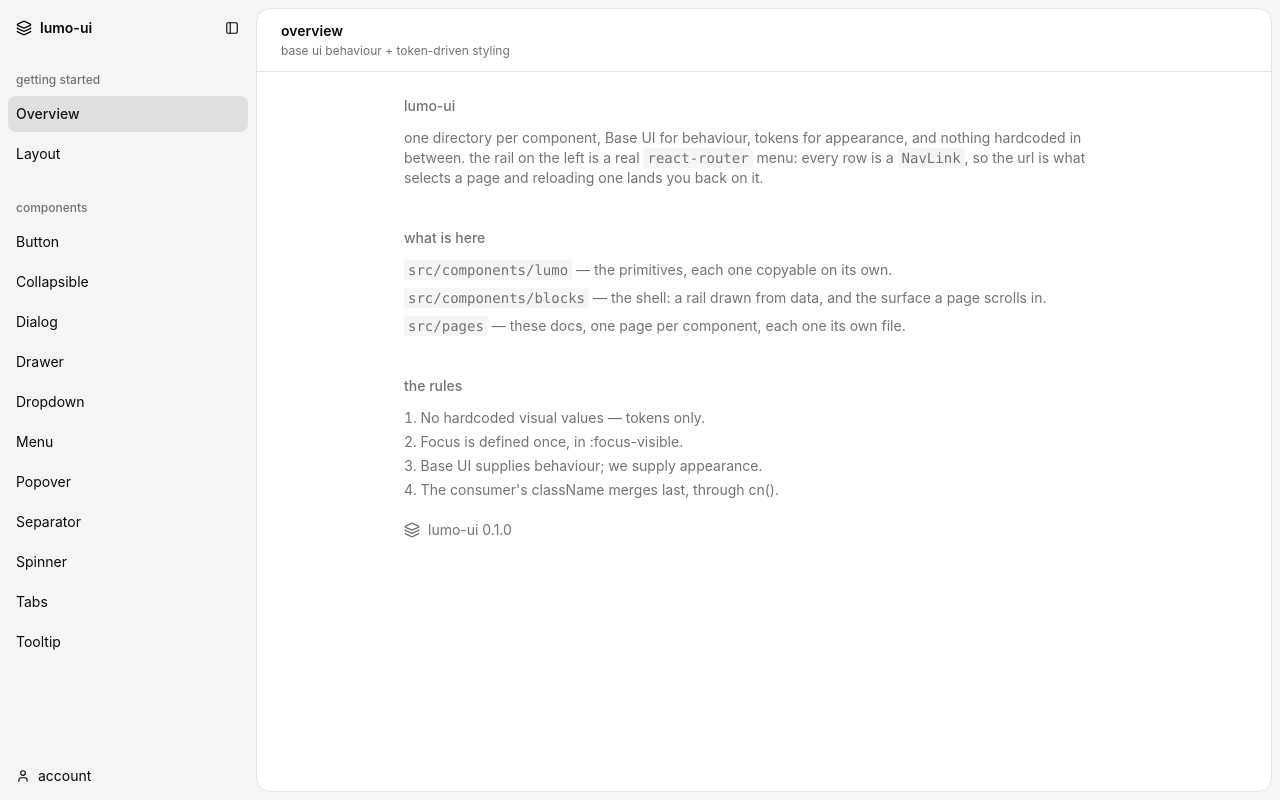
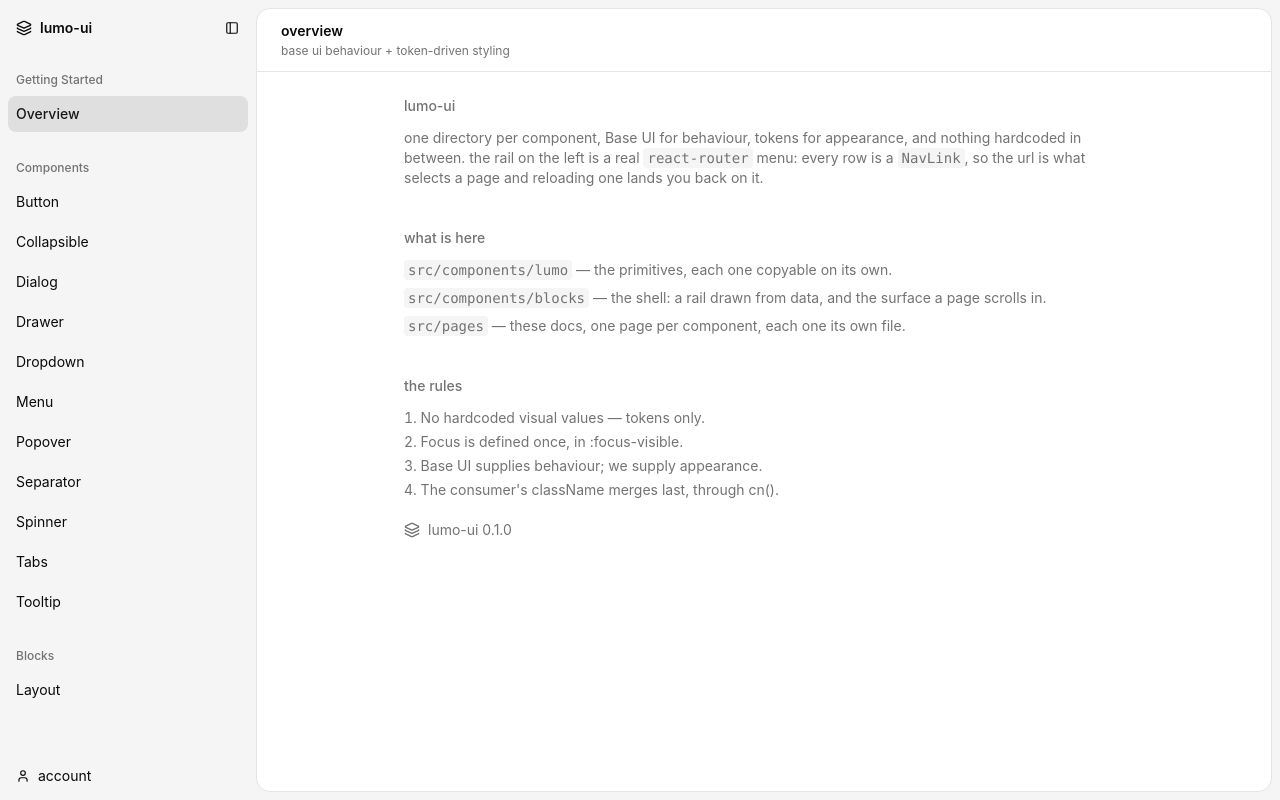
Before and after one commit to linyana/lumo-ui, a React (Vite) app: page /overview in a window 1280 px wide. Built offline with nearby package versions, Linux system fonts and the light colour scheme.

Commit message:
feat(docs): group the rail by section and give the shell its own group

```diff
--- a/src/App.tsx
+++ b/src/App.tsx
@@ -3,7 +3,7 @@ import { Layers, User } from 'lucide-react';
 import { NavLink, Outlet, useLocation } from 'react-router';
 import { Layout, type LayoutMenuEntry, type LayoutMenuItem } from '@/components/blocks/Layout';
 import { Menu } from '@/components/lumo/Menu';
-import { docRoutes } from '@/pages';
+import { docRoutes, docSections } from '@/pages';
 import { ThemeProvider } from '@/pages/theme';
 
 const to = (path: string) => `/${path}`;
@@ -16,23 +16,13 @@ const row = (path: string, label: string): LayoutMenuItem => ({
 	render: <NavLink to={to(path)} />,
 });
 
-const gettingStarted = ['overview', 'layout'];
-const components = docRoutes.filter(({ path }) => !gettingStarted.includes(path));
-
-const menu: LayoutMenuEntry[] = [
-	{
-		type: 'group',
-		label: 'getting started',
-		children: docRoutes
-			.filter(({ path }) => gettingStarted.includes(path))
-			.map(({ path, label }) => row(path, label)),
-	},
-	{
-		type: 'group',
-		label: 'components',
-		children: components.map(({ path, label }) => row(path, label)),
-	},
-];
+const menu: LayoutMenuEntry[] = docSections.map((section): LayoutMenuEntry => ({
+	type: 'group',
+	label: section,
+	children: docRoutes
+		.filter((route) => route.section === section)
+		.map(({ path, label }) => row(path, label)),
+}));
 
 /**
  * The shell, and the only place that knows the rail is a set of routes. Every row is a `NavLink`
--- a/src/pages/index.tsx
+++ b/src/pages/index.tsx
@@ -13,24 +13,35 @@ import { SpinnerPage } from './Spinner';
 import { TabsPage } from './Tabs';
 import { TooltipPage } from './Tooltip';
 
-export type DocRoute = { path: string; label: string; element: ReactElement };
+/** Rail sections, top to bottom: the intro, the primitives, then the shell. */
+export const docSections = ['Getting Started', 'Components', 'Blocks'] as const;
+export type DocSection = (typeof docSections)[number];
 
-/**
- * One page per component, in the order the rail lists them: getting started first, then the
- * components alphabetically.
- */
+export type DocRoute = {
+	path: string;
+	label: string;
+	section: DocSection;
+	element: ReactElement;
+};
+
+/** One page per component, in the order the rail lists them: a section, then alphabetical. */
 export const docRoutes: DocRoute[] = [
-	{ path: 'overview', label: 'Overview', element: <OverviewPage /> },
-	{ path: 'layout', label: 'Layout', element: <LayoutPage /> },
-	{ path: 'button', label: 'Button', element: <ButtonPage /> },
-	{ path: 'collapsible', label: 'Collapsible', element: <CollapsiblePage /> },
-	{ path: 'dialog', label: 'Dialog', element: <DialogPage /> },
-	{ path: 'drawer', label: 'Drawer', element: <DrawerPage /> },
-	{ path: 'dropdown', label: 'Dropdown', element: <DropdownPage /> },
-	{ path: 'menu', label: 'Menu', element: <MenuPage /> },
-	{ path: 'popover', label: 'Popover', element: <PopoverPage /> },
-	{ path: 'separator', label: 'Separator', element: <SeparatorPage /> },
-	{ path: 'spinner', label: 'Spinner', element: <SpinnerPage /> },
-	{ path: 'tabs', label: 'Tabs', element: <TabsPage /> },
-	{ path: 'tooltip', label: 'Tooltip', element: <TooltipPage /> },
+	{ path: 'overview', label: 'Overview', section: 'Getting Started', element: <OverviewPage /> },
+	{ path: 'button', label: 'Button', section: 'Components', element: <ButtonPage /> },
+	{
+		path: 'collapsible',
+		label: 'Collapsible',
+		section: 'Components',
+		element: <CollapsiblePage />,
+	},
+	{ path: 'dialog', label: 'Dialog', section: 'Components', element: <DialogPage /> },
+	{ path: 'drawer', label: 'Drawer', section: 'Components', element: <DrawerPage /> },
+	{ path: 'dropdown', label: 'Dropdown', section: 'Components', element: <DropdownPage /> },
+	{ path: 'menu', label: 'Menu', section: 'Components', element: <MenuPage /> },
+	{ path: 'popover', label: 'Popover', section: 'Components', element: <PopoverPage /> },
+	{ path: 'separator', label: 'Separator', section: 'Components', element: <SeparatorPage /> },
+	{ path: 'spinner', label: 'Spinner', section: 'Components', element: <SpinnerPage /> },
+	{ path: 'tabs', label: 'Tabs', section: 'Components', element: <TabsPage /> },
+	{ path: 'tooltip', label: 'Tooltip', section: 'Components', element: <TooltipPage /> },
+	{ path: 'layout', label: 'Layout', section: 'Blocks', element: <LayoutPage /> },
 ];
```
